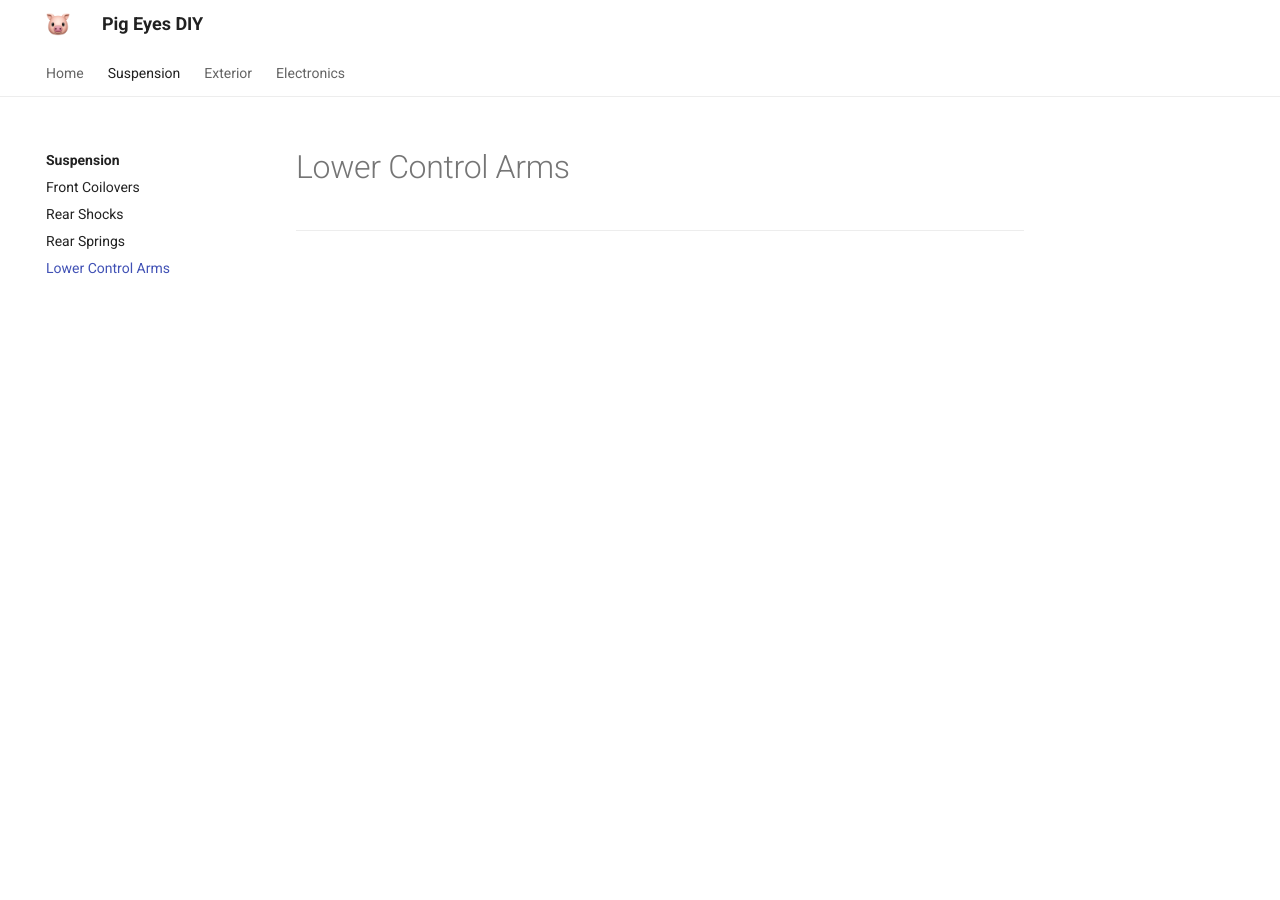
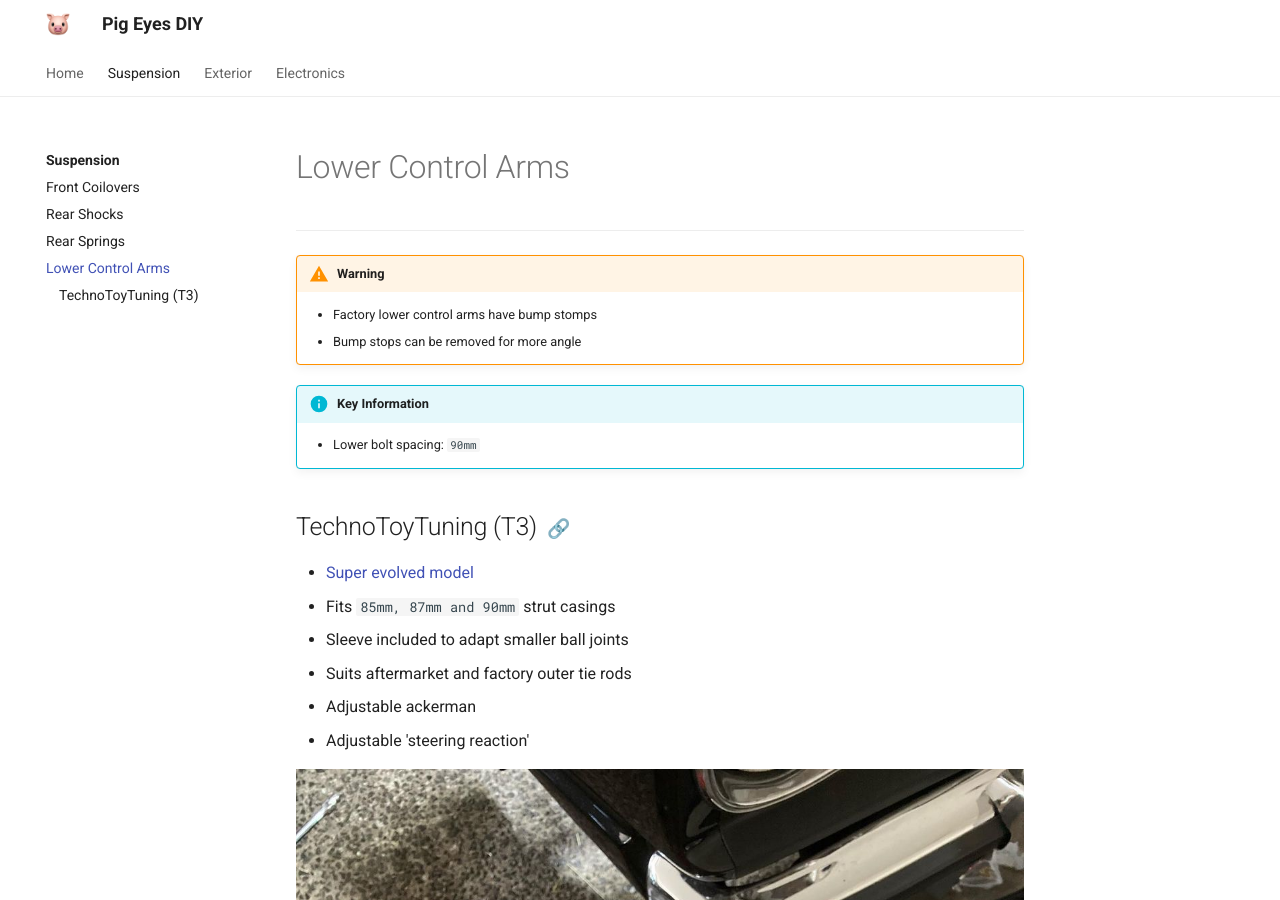
Before and after one commit to ocampco/pig-eyes-diy, an MkDocs documentation site: the page built from docs/suspension/lower-control-arms.md, in a window 1280 px wide and 900 px high. Built offline with MkDocs 1.6.1 and Material for MkDocs 9.7.7, drawn with Linux system fonts in a browser that asks for light colours; some of the changed text lies outside the part shown.

Commit message:
Add lca doc

```diff
--- a/docs/suspension/lower-control-arms.md
+++ b/docs/suspension/lower-control-arms.md
@@ -11,3 +11,29 @@
 [TOC]
 
 ---
+
+!!! warning
+    - Factory lower control arms have bump stomps
+    - Bump stops can be removed for more angle
+
+!!! info "Key Information"
+    - Lower bolt spacing: `90mm`
+
+## TechnoToyTuning (T3)
+
+- [Super evolved model](https://technotoytuning.com/toyota/mx32/super-evolved-knuckles-outer-tie-rods-just-about-every-old-school-toyota)
+- Fits `85mm, 87mm and 90mm` strut casings
+- Sleeve included to adapt smaller ball joints
+- Suits aftermarket and factory outer tie rods
+- Adjustable ackerman
+- Adjustable 'steering reaction'
+
+![TechnoToyTuning (T3) lower control arms 1](./img/suspension-lower-control-arms-t3-1.jpg)
+
+![TechnoToyTuning (T3) lower control arms 2](./img/suspension-lower-control-arms-t3-2.jpg)
+
+![TechnoToyTuning (T3) lower control arms 3](./img/suspension-lower-control-arms-t3-3.jpg)
+
+_Note: Stock vs T3 pictured (factory bump stops)_
+
+_Source: [@ocampus](https://www.instagram.com/p/CIP9Wi_Hkju/)_
```
Also changed, not shown: docs/suspension/img/suspension-lower-control-arms-t3-1.jpg (added), docs/suspension/img/suspension-lower-control-arms-t3-2.jpg (added), docs/suspension/img/suspension-lower-control-arms-t3-3.jpg (added).
